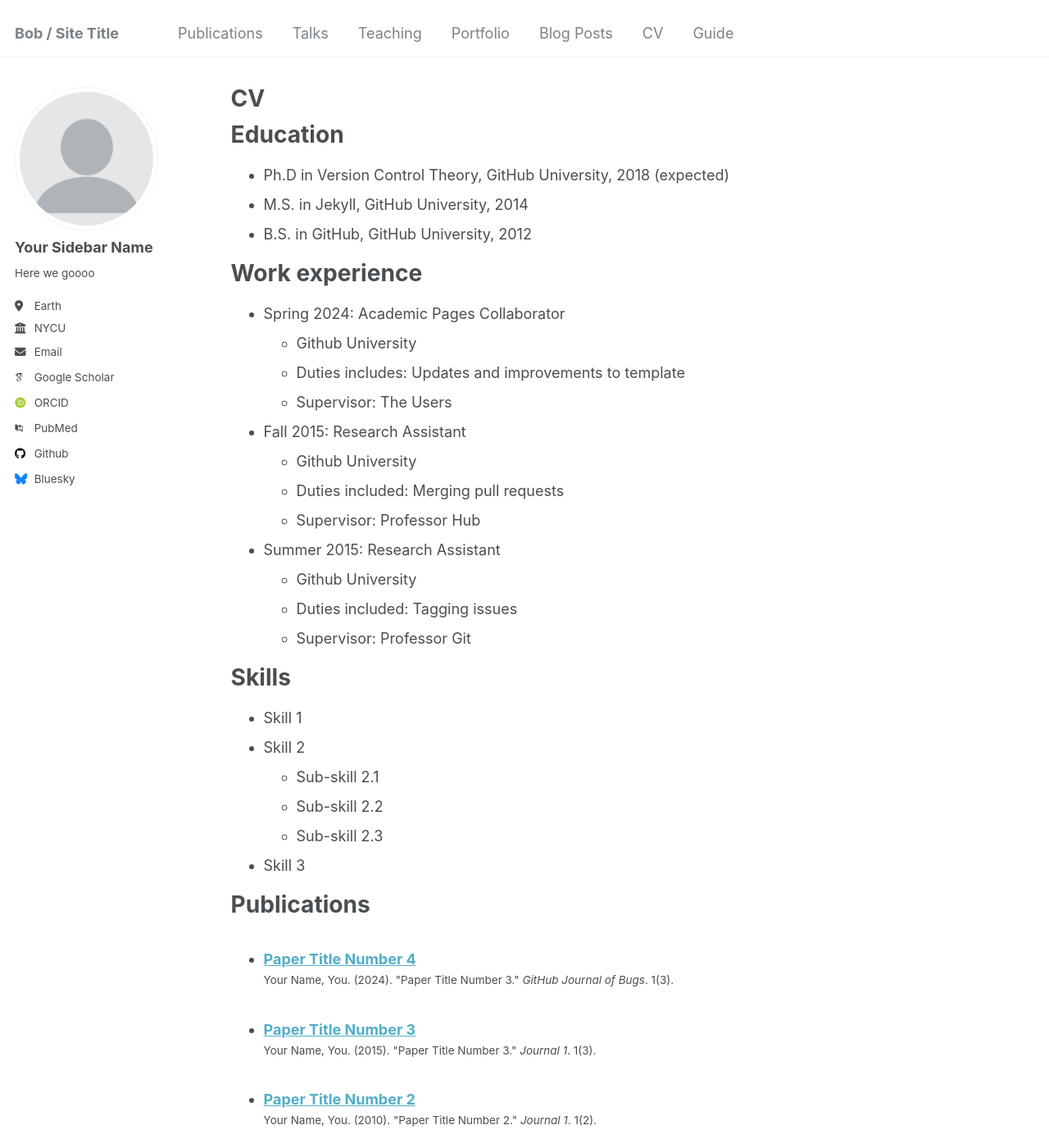
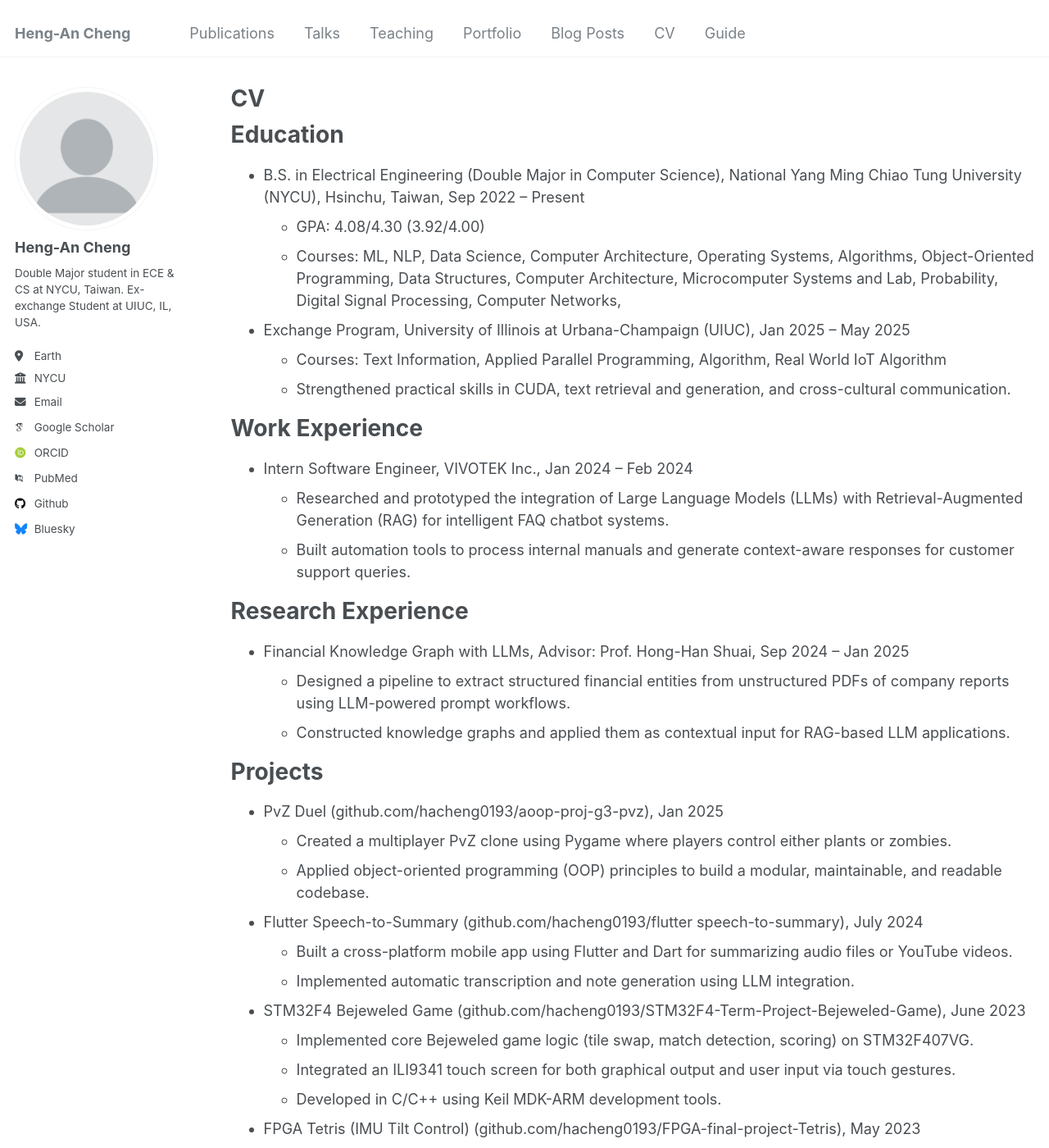
Before and after one commit to hacheng0193/hacheng0193.github.io, a Jekyll site: the page built from _pages/cv.md, in a window 1280 px wide and 1400 px high. Shown: the whole window at 82% size. Built offline with Jekyll 4.4.1, drawn with Linux system fonts in a browser that asks for light colours; some web fonts are replaced; some of the changed text lies outside the part shown.

Commit message:
Remove outdated blog posts, portfolio items, and publications; update author information in configuration

```diff
--- a/_config.yml
+++ b/_config.yml
@@ -8,7 +8,7 @@
 
 # Basic Site Settings
 locale                   : "en-US"
-title                    : "Bob / Site Title"
+title                    : "Heng-An Cheng"
 title_separator          : "-"
 name                     : &name "Heng-An Cheng"
 description              : &description "personal description"
@@ -22,9 +22,9 @@ repository               : "hacheng0193/hacheng0193.github.io"
 author:
   # Biographic information
   avatar           : "profile.png"
-  name             : "Your Sidebar Name"
+  name             : "Heng-An Cheng" # Name of the author, used in the sidebar and footer
   pronouns         : # example: "she/her"
-  bio              : "Here we goooo"
+  bio              : "Double Major student in ECE & CS at NYCU, Taiwan. Ex-exchange Student at UIUC, IL, USA."
   location         : "Earth"
   employer         : "NYCU"
   uri              : # URL
@@ -212,7 +212,7 @@ kramdown:
 # These settings control the types of collections used by the template
 collections:
   teaching:
-    output: true
+    output: false
     permalink: /:collection/:path/
   publications:
     output: true
@@ -221,7 +221,7 @@ collections:
     output: true
     permalink: /:collection/:path/
   talks:
-    output: true
+    output: false
     permalink: /:collection/:path/
 
 
--- a/_pages/cv.md
+++ b/_pages/cv.md
@@ -11,35 +11,52 @@ redirect_from:
 
 Education
 ======
-* Ph.D in Version Control Theory, GitHub University, 2018 (expected)
-* M.S. in Jekyll, GitHub University, 2014
-* B.S. in GitHub, GitHub University, 2012
+* B.S. in Electrical Engineering (Double Major in Computer Science), National Yang Ming Chiao Tung University (NYCU), Hsinchu, Taiwan, Sep 2022 – Present
+  * GPA: 4.08/4.30 (3.92/4.00)
+  * Courses: ML, NLP, Data Science, Computer Architecture, Operating Systems, Algorithms, Object-Oriented Programming, Data Structures, Computer Architecture, Microcomputer Systems and Lab, Probability, Digital Signal Processing, Computer Networks,
+* Exchange Program, University of Illinois at Urbana-Champaign (UIUC), Jan 2025 – May 2025
+  * Courses: Text Information, Applied Parallel Programming, Algorithm, Real World IoT Algorithm
+  * Strengthened practical skills in CUDA, text retrieval and generation, and cross-cultural communication.
 
-Work experience
+Work Experience
 ======
-* Spring 2024: Academic Pages Collaborator
-  * Github University
-  * Duties includes: Updates and improvements to template
-  * Supervisor: The Users
+* Intern Software Engineer, VIVOTEK Inc., Jan 2024 – Feb 2024
+  * Researched and prototyped the integration of Large Language Models (LLMs) with Retrieval-Augmented Generation (RAG) for intelligent FAQ chatbot systems.
+  * Built automation tools to process internal manuals and generate context-aware responses for customer support queries.
 
-* Fall 2015: Research Assistant
-  * Github University
-  * Duties included: Merging pull requests
-  * Supervisor: Professor Hub
+Research Experience
+======
+* Financial Knowledge Graph with LLMs, Advisor: Prof. Hong-Han Shuai, Sep 2024 – Jan 2025
+  * Designed a pipeline to extract structured financial entities from unstructured PDFs of company reports using LLM-powered prompt workflows.
+  * Constructed knowledge graphs and applied them as contextual input for RAG-based LLM applications.
 
-* Summer 2015: Research Assistant
-  * Github University
-  * Duties included: Tagging issues
-  * Supervisor: Professor Git
+Projects
+======
+* PvZ Duel (github.com/hacheng0193/aoop-proj-g3-pvz), Jan 2025
+  * Created a multiplayer PvZ clone using Pygame where players control either plants or zombies.
+  * Applied object-oriented programming (OOP) principles to build a modular, maintainable, and readable codebase.
+* Flutter Speech-to-Summary (github.com/hacheng0193/flutter speech-to-summary), July 2024
+  * Built a cross-platform mobile app using Flutter and Dart for summarizing audio files or YouTube videos.
+  * Implemented automatic transcription and note generation using LLM integration.
+* STM32F4 Bejeweled Game (github.com/hacheng0193/STM32F4-Term-Project-Bejeweled-Game), June 2023
+  * Implemented core Bejeweled game logic (tile swap, match detection, scoring) on STM32F407VG.
+  * Integrated an ILI9341 touch screen for both graphical output and user input via touch gestures.
+  * Developed in C/C++ using Keil MDK-ARM development tools.
+* FPGA Tetris (IMU Tilt Control) (github.com/hacheng0193/FPGA-final-project-Tetris), May 2023
+  * Developed a fully functional Tetris game in Verilog for Nexys DDR4 (Artix-7) FPGA.
+  * Used onboard MPU-6050 IMU via SPI to enable tilt-based left/right movement.
 
 Skills
 ======
-* Skill 1
-* Skill 2
-  * Sub-skill 2.1
-  * Sub-skill 2.2
-  * Sub-skill 2.3
-* Skill 3
+* Languages/Tools: Python, C/C++, HTML5, CSS, Git, Flutter
+* Tech/Fields: Machine Learning, NLP, LLM, RAG, Prompt Engineering, Data Mining, Web Crawling
+* Languages: English(TOEFL 100, TOEIC 960)
+
+Activities & Leadership
+======
+* President, Go Club, NYCU, Sep 2023 – Aug 2024
+  * Planned and led weekly club sessions, organized new student orientation, managed exhibition booth, and coordinated the Mei-Chu Go exhibition match.
+* Sports Participation, Active member of EE department’s baseball, badminton, and table tennis teams.
 
 Publications
 ======
--- a/_publications/2009-10-01-paper-title-number-1.md
+++ /dev/null
@@ -1,14 +0,0 @@
----
-title: "Paper Title Number 1"
-collection: publications
-category: manuscripts
-permalink: /publication/2009-10-01-paper-title-number-1
-excerpt: 'This paper is about the number 1. The number 2 is left for future work.'
-date: 2009-10-01
-venue: 'Journal 1'
-slidesurl: 'http://academicpages.github.io/files/slides1.pdf'
-paperurl: 'http://academicpages.github.io/files/paper1.pdf'
-citation: 'Your Name, You. (2009). &quot;Paper Title Number 1.&quot; <i>Journal 1</i>. 1(1).'
----
-
-The contents above will be part of a list of publications, if the user clicks the link for the publication than the contents of section will be rendered as a full page, allowing you to provide more information about the paper for the reader. When publications are displayed as a single page, the contents of the above "citation" field will automatically be included below this section in a smaller font.
--- a/_publications/2010-10-01-paper-title-number-2.md
+++ /dev/null
@@ -1,14 +0,0 @@
----
-title: "Paper Title Number 2"
-collection: publications
-category: manuscripts
-permalink: /publication/2010-10-01-paper-title-number-2
-excerpt: 'This paper is about the number 2. The number 3 is left for future work.'
-date: 2010-10-01
-venue: 'Journal 1'
-slidesurl: 'http://academicpages.github.io/files/slides2.pdf'
-paperurl: 'http://academicpages.github.io/files/paper2.pdf'
-citation: 'Your Name, You. (2010). &quot;Paper Title Number 2.&quot; <i>Journal 1</i>. 1(2).'
----
-
-The contents above will be part of a list of publications, if the user clicks the link for the publication than the contents of section will be rendered as a full page, allowing you to provide more information about the paper for the reader. When publications are displayed as a single page, the contents of the above "citation" field will automatically be included below this section in a smaller font.
--- a/_publications/2015-10-01-paper-title-number-3.md
+++ /dev/null
@@ -1,14 +0,0 @@
----
-title: "Paper Title Number 3"
-collection: publications
-category: manuscripts
-permalink: /publication/2015-10-01-paper-title-number-3
-excerpt: 'This paper is about the number 3. The number 4 is left for future work.'
-date: 2015-10-01
-venue: 'Journal 1'
-slidesurl: 'http://academicpages.github.io/files/slides3.pdf'
-paperurl: 'http://academicpages.github.io/files/paper3.pdf'
-citation: 'Your Name, You. (2015). &quot;Paper Title Number 3.&quot; <i>Journal 1</i>. 1(3).'
----
-
-The contents above will be part of a list of publications, if the user clicks the link for the publication than the contents of section will be rendered as a full page, allowing you to provide more information about the paper for the reader. When publications are displayed as a single page, the contents of the above "citation" field will automatically be included below this section in a smaller font.
--- a/_publications/2024-02-17-paper-title-number-4.md
+++ /dev/null
@@ -1,13 +0,0 @@
----
-title: "Paper Title Number 4"
-collection: publications
-category: conferences
-permalink: /publication/2024-02-17-paper-title-number-4
-excerpt: 'This paper is about fixing template issue #693.'
-date: 2024-02-17
-venue: 'GitHub Journal of Bugs'
-paperurl: 'http://academicpages.github.io/files/paper3.pdf'
-citation: 'Your Name, You. (2024). &quot;Paper Title Number 3.&quot; <i>GitHub Journal of Bugs</i>. 1(3).'
----
-
-The contents above will be part of a list of publications, if the user clicks the link for the publication than the contents of section will be rendered as a full page, allowing you to provide more information about the paper for the reader. When publications are displayed as a single page, the contents of the above "citation" field will automatically be included below this section in a smaller font.
```
Also changed, not shown: other parts of _pages/cv.md (+0 -4 lines), _portfolio/portfolio-2.html (deleted, +0 -7 lines), _posts/2014-08-14-blog-post-3.md (deleted, +0 -20 lines), _posts/2015-08-14-blog-post-4.md (deleted, +0 -20 lines), _posts/2199-01-01-future-post.md (deleted, +0 -11 lines), 1 other file.
